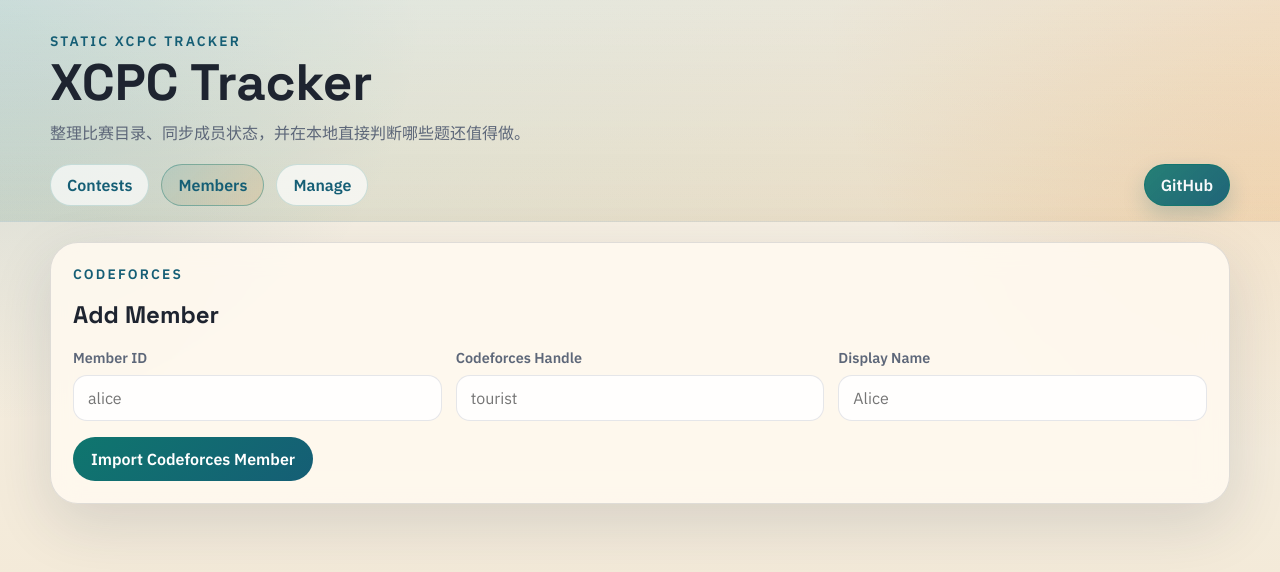
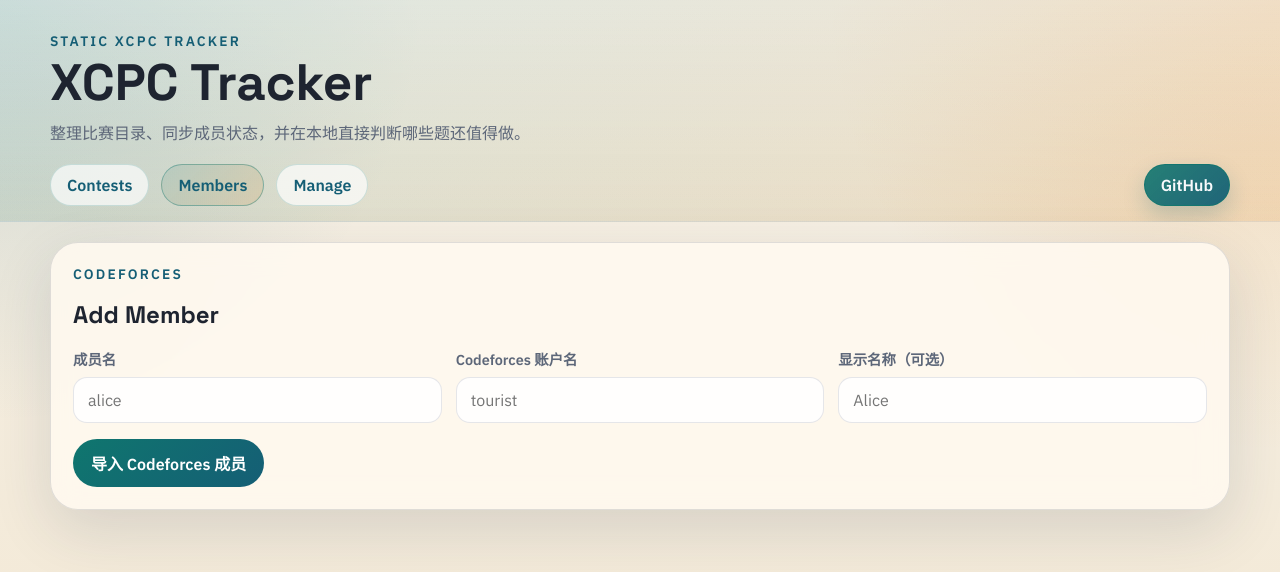
Before and after one commit to mohaoz/xcpc-tracker, a Vue app in the folder web/: page /members/new in a window 1280 px wide. Shown: the top 572 px of the page. Built offline with nearby package versions, Linux system fonts and the light colour scheme.

Commit message:
feat: update AddMemberView with Chinese labels and improve navigation; add contestEditorInitialValue computed property in ContestDetailView

```diff
--- a/web/src/views/AddMemberView.vue
+++ b/web/src/views/AddMemberView.vue
@@ -32,7 +32,7 @@
       displayName: memberForm.value.displayName.trim() || undefined,
     });
     emitMemberMutated();
-    await router.push("/members");
+    await router.replace({ name: "members" });
   } catch (caught) {
     error.value = caught instanceof Error ? caught.message : "failed to import Codeforces member";
   } finally {
@@ -54,22 +54,22 @@
 
         <div class="form-grid">
           <div class="field">
-            <label for="add-member-id">Member ID</label>
+            <label for="add-member-id">成员名</label>
             <input id="add-member-id" v-model="memberForm.memberId" placeholder="alice" />
           </div>
           <div class="field">
-            <label for="add-member-handle">Codeforces Handle</label>
+            <label for="add-member-handle">Codeforces 账户名</label>
             <input id="add-member-handle" v-model="memberForm.providerHandle" placeholder="tourist" />
           </div>
           <div class="field">
-            <label for="add-member-name">Display Name</label>
+            <label for="add-member-name">显示名称（可选）</label>
             <input id="add-member-name" v-model="memberForm.displayName" placeholder="Alice" />
           </div>
         </div>
 
         <div class="actions">
           <button class="button" :disabled="submitting" @click="submitCodeforcesImport">
-            {{ submitting ? "Importing..." : "Import Codeforces Member" }}
+            {{ submitting ? "导入中..." : "导入 Codeforces 成员" }}
           </button>
         </div>
 
--- a/web/src/views/ContestDetailView.vue
+++ b/web/src/views/ContestDetailView.vue
@@ -40,6 +40,20 @@
     return `${source.provider.toUpperCase()} / ${source.provider_contest_id}`;
   }
   return "CURATED CONTEST";
+});
+const contestEditorInitialValue = computed(() => {
+  if (!contest.value) {
+    return undefined;
+  }
+
+  return {
+    contestId: contest.value.id,
+    title: contest.value.title,
+    aliases: contest.value.aliases,
+    tags: contest.value.tags,
+    sources: contest.value.sources,
+    notes: contest.value.notes ?? null,
+  };
 });
 
 function mapLocalContestRecordToDetail(
@@ -260,14 +274,7 @@
                 <div v-if="editing" class="panel" style="box-shadow: none; margin-bottom: 18px">
                   <div class="panel__body">
                     <ContestCatalogEditor
-                      :initial-value="{
-                        contestId: contest.id,
-                        title: contest.title,
-                        aliases: contest.aliases,
-                        tags: contest.tags,
-                        sources: contest.sources,
-                        notes: contest.notes ?? null,
-                      }"
+                      :initial-value="contestEditorInitialValue"
                       :existing-tags="existingTags"
                       :busy="saving"
                       submit-label="Save Contest"
```
Also changed, not shown: 1 other file (tests, documents, lock files or other folders).
